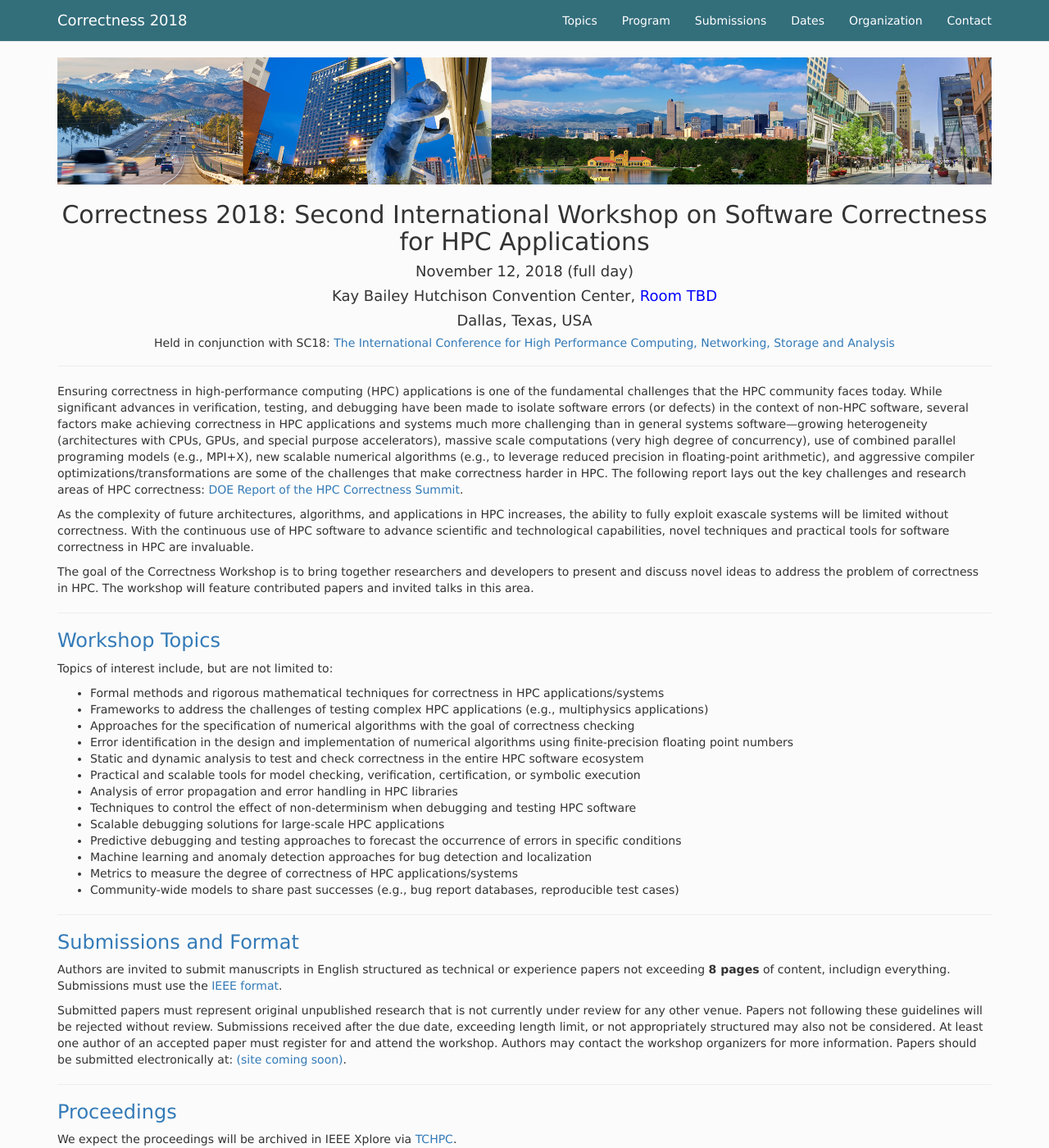
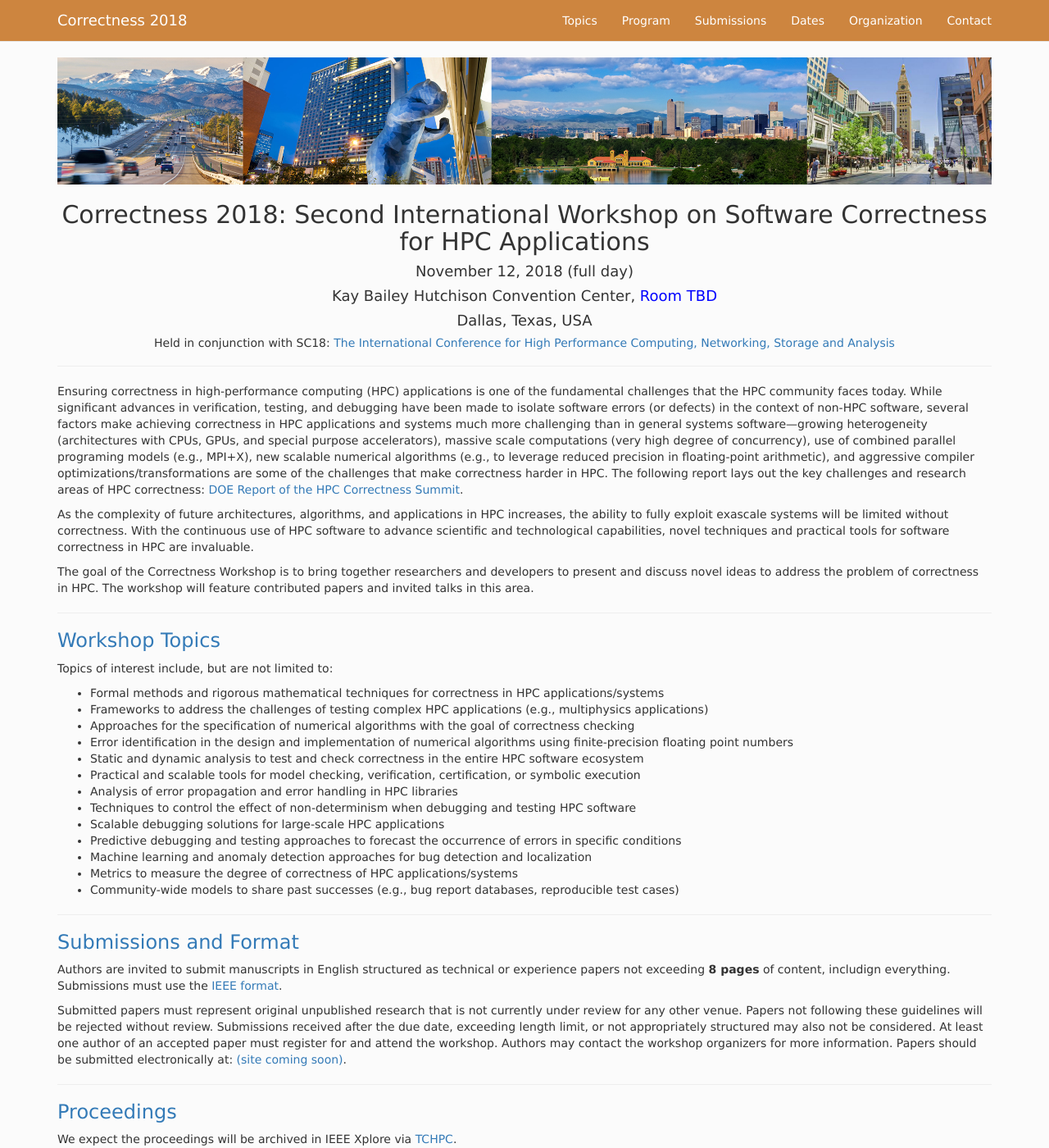
Before and after one commit to correctness-workshop/2018, a Jekyll site: the page built from index.md, in a window 1280 px wide and 1400 px high. Shown: the whole window at 82% size. Built offline with Jekyll 4.4.1, drawn with Linux system fonts in a browser that asks for light colours; nearby versions of some CDN libraries; the list of posts is cut into pages by our own code.

Commit message:
Update custom.css

```diff
--- a/assets/css/custom.css
+++ b/assets/css/custom.css
@@ -34,7 +34,7 @@ body {
 }
 /* ----------------------------------------------- */
 .navbar-default {
-  background-color: #336E7B;
+  background-color: #CD853F;
 }
 .navbar-default .navbar-nav>li>a {
   color: white;
```
